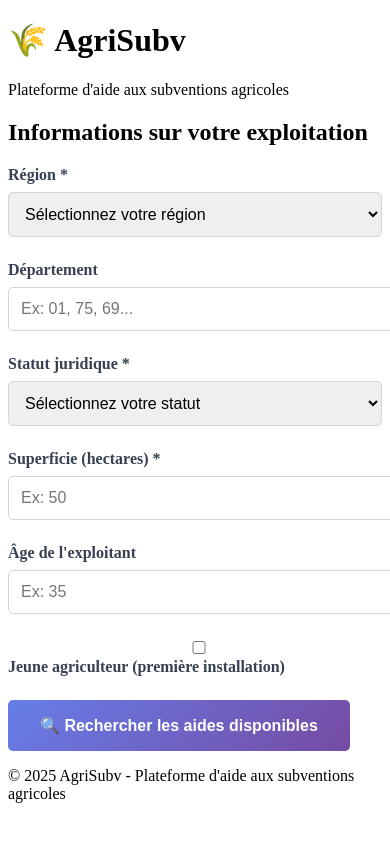
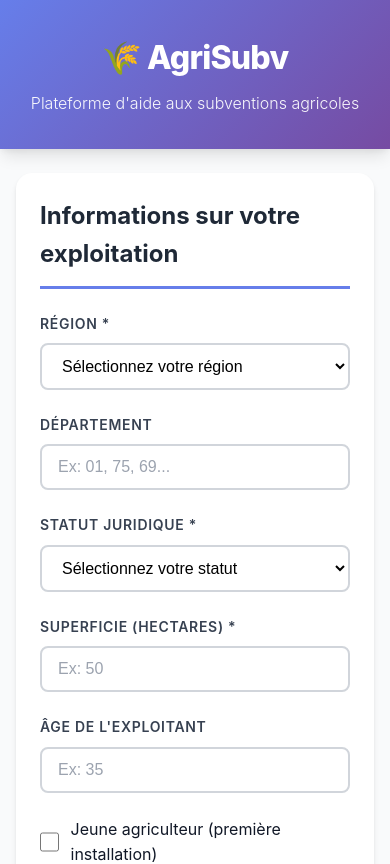
Before and after one commit to Laz0ne/agrisubv, a React (Vite) app in the folder frontend/: page / in a window 390 px wide. Shown: the top 864 px of the page. Built offline with nearby package versions, Linux system fonts and the light colour scheme.

Commit message:
Refactor App.css with variables and layout updates
Added CSS variables for theming and improved layout styles.

```diff
--- a/frontend/src/App.css
+++ b/frontend/src/App.css
@@ -1,82 +1,232 @@
-.App {
-  text-align: center;
+/* ============================================
+   VARIABLES & RESET
+   ============================================ */
+:root {
+  --primary: #667eea;
+  --primary-dark: #5568d3;
+  --primary-light: #8892f0;
+  --secondary: #764ba2;
+  --success: #10b981;
+  --error: #ef4444;
+  --warning: #f59e0b;
+  --gray-50: #f9fafb;
+  --gray-100: #f3f4f6;
+  --gray-200: #e5e7eb;
+  --gray-300: #d1d5db;
+  --gray-400: #9ca3af;
+  --gray-500: #6b7280;
+  --gray-600: #4b5563;
+  --gray-700: #374151;
+  --gray-800: #1f2937;
+  --gray-900: #111827;
+  --white: #ffffff;
+  --shadow-sm: 0 1px 2px 0 rgba(0, 0, 0, 0.05);
+  --shadow: 0 1px 3px 0 rgba(0, 0, 0, 0.1), 0 1px 2px 0 rgba(0, 0, 0, 0.06);
+  --shadow-md: 0 4px 6px -1px rgba(0, 0, 0, 0.1), 0 2px 4px -1px rgba(0, 0, 0, 0.06);
+  --shadow-lg: 0 10px 15px -3px rgba(0, 0, 0, 0.1), 0 4px 6px -2px rgba(0, 0, 0, 0.05);
+  --shadow-xl: 0 20px 25px -5px rgba(0, 0, 0, 0.1), 0 10px 10px -5px rgba(0, 0, 0, 0.04);
+  --radius-sm: 0.375rem;
+  --radius: 0.5rem;
+  --radius-md: 0.75rem;
+  --radius-lg: 1rem;
+  --transition: all 0.2s ease;
 }
 
-.container {
+* {
+  box-sizing: border-box;
+  margin: 0;
+  padding: 0;
+}
+
+body {
+  font-family: -apple-system, BlinkMacSystemFont, 'Segoe UI', 'Roboto', 'Oxygen',
+    'Ubuntu', 'Cantarell', 'Fira Sans', 'Droid Sans', 'Helvetica Neue', sans-serif;
+  -webkit-font-smoothing: antialiased;
+  -moz-osx-font-smoothing: grayscale;
+  background-color: var(--gray-50);
+  color: var(--gray-900);
+  line-height: 1.6;
+}
+
+/* ============================================
+   LAYOUT
+   ============================================ */
+.app {
+  min-height: 100vh;
+  display: flex;
+  flex-direction: column;
+}
+
+.app-header {
+  background: linear-gradient(135deg, var(--primary) 0%, var(--secondary) 100%);
+  color: var(--white);
+  padding: 3rem 1.5rem;
+  text-align: center;
+  box-shadow: var(--shadow-lg);
+}
+
+.header-content {
   max-width: 1200px;
   margin: 0 auto;
-  padding: 2rem;
 }
 
-.header {
-  background: linear-gradient(135deg, #667eea 0%, #764ba2 100%);
-  color: white;
-  padding: 2rem;
-  border-radius: 10px;
-  margin-bottom: 2rem;
+.app-title {
+  font-size: 3rem;
+  font-weight: 800;
+  margin-bottom: 0.5rem;
+  letter-spacing: -0.025em;
 }
 
-.form-container {
-  background: white;
+.app-subtitle {
+  font-size: 1.25rem;
+  opacity: 0.95;
+  font-weight: 300;
+}
+
+.app-main {
+  flex: 1;
+  padding: 2rem 1.5rem;
+}
+
+.content-wrapper {
+  max-width: 1200px;
+  margin: 0 auto;
+}
+
+.app-footer {
+  background-color: var(--gray-800);
+  color: var(--gray-300);
+  text-align: center;
+  padding: 2rem 1.5rem;
+  margin-top: 4rem;
+}
+
+/* ============================================
+   CARDS
+   ============================================ */
+.card {
+  background: var(--white);
+  border-radius: var(--radius-lg);
+  box-shadow: var(--shadow-md);
   padding: 2rem;
-  border-radius: 10px;
-  box-shadow: 0 4px 6px rgba(0, 0, 0, 0.1);
   margin-bottom: 2rem;
+  transition: var(--transition);
+}
+
+.card:hover {
+  box-shadow: var(--shadow-lg);
+}
+
+.section-title {
+  font-size: 1.5rem;
+  font-weight: 700;
+  color: var(--gray-800);
+  margin-bottom: 1.5rem;
+  padding-bottom: 0.75rem;
+  border-bottom: 3px solid var(--primary);
+}
+
+/* ============================================
+   FORMS
+   ============================================ */
+.form {
+  display: flex;
+  flex-direction: column;
+  gap: 1.5rem;
+}
+
+.form-row {
+  display: grid;
+  grid-template-columns: repeat(auto-fit, minmax(250px, 1fr));
+  gap: 1.5rem;
 }
 
 .form-group {
-  margin-bottom: 1.5rem;
+  display: flex;
+  flex-direction: column;
+  gap: 0.5rem;
 }
 
-.form-group label {
-  display: block;
+.form-label {
   font-weight: 600;
-  margin-bottom: 0.5rem;
-  color: #374151;
+  color: var(--gray-700);
+  font-size: 0.875rem;
+  text-transform: uppercase;
+  letter-spacing: 0.05em;
 }
 
-.form-group input,
-.form-group select {
+.form-input {
   width: 100%;
-  padding: 0.75rem;
-  border: 1px solid #d1d5db;
-  border-radius: 5px;
+  padding: 0.75rem 1rem;
+  border: 2px solid var(--gray-300);
+  border-radius: var(--radius);
   font-size: 1rem;
+  transition: var(--transition);
+  background-color: var(--white);
 }
 
-.form-group input:focus,
-.form-group select:focus {
+.form-input:focus {
   outline: none;
-  border-color: #667eea;
+  border-color: var(--primary);
   box-shadow: 0 0 0 3px rgba(102, 126, 234, 0.1);
 }
 
-.checkbox-group {
+.form-input::placeholder {
+  color: var(--gray-400);
+}
+
+.checkbox-wrapper {
   display: flex;
   align-items: center;
-  gap: 0.5rem;
+  justify-content: center;
 }
 
-.checkbox-group input[type="checkbox"] {
-  width: auto;
-  margin: 0;
+.checkbox-label {
+  display: flex;
+  align-items: center;
+  gap: 0.75rem;
+  cursor: pointer;
+  user-select: none;
 }
 
+.checkbox-input {
+  width: 1.25rem;
+  height: 1.25rem;
+  cursor: pointer;
+  accent-color: var(--primary);
+}
+
+/* ============================================
+   BUTTONS
+   ============================================ */
 .btn {
-  background: linear-gradient(135deg, #667eea 0%, #764ba2 100%);
-  color: white;
+  display: inline-flex;
+  align-items: center;
+  justify-content: center;
+  gap: 0.5rem;
   padding: 1rem 2rem;
-  border: none;
-  border-radius: 5px;
   font-size: 1rem;
   font-weight: 600;
+  border: none;
+  border-radius: var(--radius);
   cursor: pointer;
-  transition: transform 0.2s;
+  transition: var(--transition);
+  text-decoration: none;
 }
 
-.btn:hover {
+.btn-primary {
+  background: linear-gradient(135deg, var(--primary) 0%, var(--secondary) 100%);
+  color: var(--white);
+  box-shadow: var(--shadow);
+}
+
+.btn-primary:hover:not(:disabled) {
   transform: translateY(-2px);
-  box-shadow: 0 4px 12px rgba(102, 126, 234, 0.4);
+  box-shadow: var(--shadow-lg);
+}
+
+.btn-primary:active:not(:disabled) {
+  transform: translateY(0);
 }
 
 .btn:disabled {
@@ -84,96 +234,171 @@
   cursor: not-allowed;
 }
 
-.results-container {
+/* ============================================
+   LOADING & ALERTS
+   ============================================ */
+.loading-state {
+  text-align: center;
+  padding: 3rem;
+  color: var(--gray-600);
+}
+
+.loading-spinner {
+  width: 3rem;
+  height: 3rem;
+  border: 4px solid var(--gray-200);
+  border-top-color: var(--primary);
+  border-radius: 50%;
+  animation: spin 1s linear infinite;
+  margin: 0 auto 1rem;
+}
+
+@keyframes spin {
+  to { transform: rotate(360deg); }
+}
+
+.spinner {
+  display: inline-block;
+  width: 1rem;
+  height: 1rem;
+  border: 2px solid rgba(255, 255, 255, 0.3);
+  border-top-color: var(--white);
+  border-radius: 50%;
+  animation: spin 0.8s linear infinite;
+}
+
+.alert {
+  display: flex;
+  align-items: start;
+  gap: 1rem;
+  padding: 1rem 1.5rem;
+  border-radius: var(--radius);
+  margin-bottom: 1.5rem;
+}
+
+.alert-error {
+  background-color: #fee2e2;
+  border-left: 4px solid var(--error);
+  color: #991b1b;
+}
+
+.alert-icon {
+  font-size: 1.5rem;
+}
+
+/* ============================================
+   RESULTS
+   ============================================ */
+.results-section {
   margin-top: 2rem;
 }
 
-.aide-card {
-  background: white;
-  padding: 1.5rem;
-  border-radius: 10px;
-  box-shadow: 0 2px 4px rgba(0, 0, 0, 0.1);
-  margin-bottom: 1rem;
-  border-left: 4px solid #667eea;
+.results-grid {
+  display: grid;
+  grid-template-columns: repeat(auto-fill, minmax(350px, 1fr));
+  gap: 1.5rem;
 }
 
-.aide-card.eligible {
-  border-left-color: #10b981;
+.aide-card {
+  border-left: 4px solid var(--primary);
+  transition: var(--transition);
 }
 
-.aide-card.not-eligible {
-  border-left-color: #ef4444;
-  opacity: 0.7;
+.aide-card:hover {
+  transform: translateY(-4px);
+  border-left-color: var(--primary-dark);
 }
 
-.aide-card h3 {
-  color: #1f2937;
-  margin-bottom: 0.5rem;
+.aide-header {
+  display: flex;
+  justify-content: space-between;
+  align-items: start;
+  margin-bottom: 1rem;
+  gap: 1rem;
 }
 
-.aide-card p {
-  color: #6b7280;
-  margin: 0.25rem 0;
+.aide-title {
+  font-size: 1.25rem;
+  font-weight: 700;
+  color: var(--gray-800);
+  flex: 1;
 }
 
+.aide-body {
+  margin-bottom: 1rem;
+}
+
+.aide-info {
+  margin-bottom: 0.5rem;
+  color: var(--gray-700);
+}
+
+.aide-info strong {
+  color: var(--gray-900);
+}
+
+.aide-footer {
+  padding-top: 1rem;
+  border-top: 1px solid var(--gray-200);
+}
+
+/* ============================================
+   BADGES
+   ============================================ */
 .badge {
-  display: inline-block;
-  padding: 0.25rem 0.75rem;
-  border-radius: 9999px;
+  display: inline-flex;
+  align-items: center;
+  padding: 0.375rem 0.75rem;
   font-size: 0.875rem;
   font-weight: 600;
-  margin-right: 0.5rem;
+  border-radius: 9999px;
+  white-space: nowrap;
 }
 
-.badge.success {
+.badge-success {
   background-color: #d1fae5;
   color: #065f46;
 }
 
-.badge.error {
+.badge-error {
   background-color: #fee2e2;
   color: #991b1b;
 }
 
-.badge.info {
-  background-color: #dbeafe;
-  color: #1e40af;
+.badge-score {
+  background: linear-gradient(135deg, var(--warning) 0%, #f59e0b 100%);
+  color: var(--white);
 }
 
-.loading {
-  text-align: center;
-  padding: 2rem;
-  color: #6b7280;
-}
-
-.error-message {
-  background-color: #fee2e2;
-  color: #991b1b;
-  padding: 1rem;
-  border-radius: 5px;
-  margin-bottom: 1rem;
-}
-
-.score-badge {
-  background: linear-gradient(135deg, #fbbf24 0%, #f59e0b 100%);
-  color: white;
-  padding: 0.5rem 1rem;
-  border-radius: 20px;
-  font-weight: 700;
-  display: inline-block;
-  margin-top: 0.5rem;
-}
-
+/* ============================================
+   RESPONSIVE
+   ============================================ */
 @media (max-width: 768px) {
-  .container {
-    padding: 1rem;
+  .app-title {
+    font-size: 2rem;
   }
 
-  .form-container {
-    padding: 1rem;
+  .app-subtitle {
+    font-size: 1rem;
   }
 
-  .header {
-    padding: 1rem;
+  .app-header {
+    padding: 2rem 1rem;
+  }
+
+  .app-main {
+    padding: 1.5rem 1rem;
+  }
+
+  .card {
+    padding: 1.5rem;
+  }
+
+  .form-row {
+    grid-template-columns: 1fr;
+  }
+
+  .results-grid {
+    grid-template-columns: 1fr;
   }
 }
```
